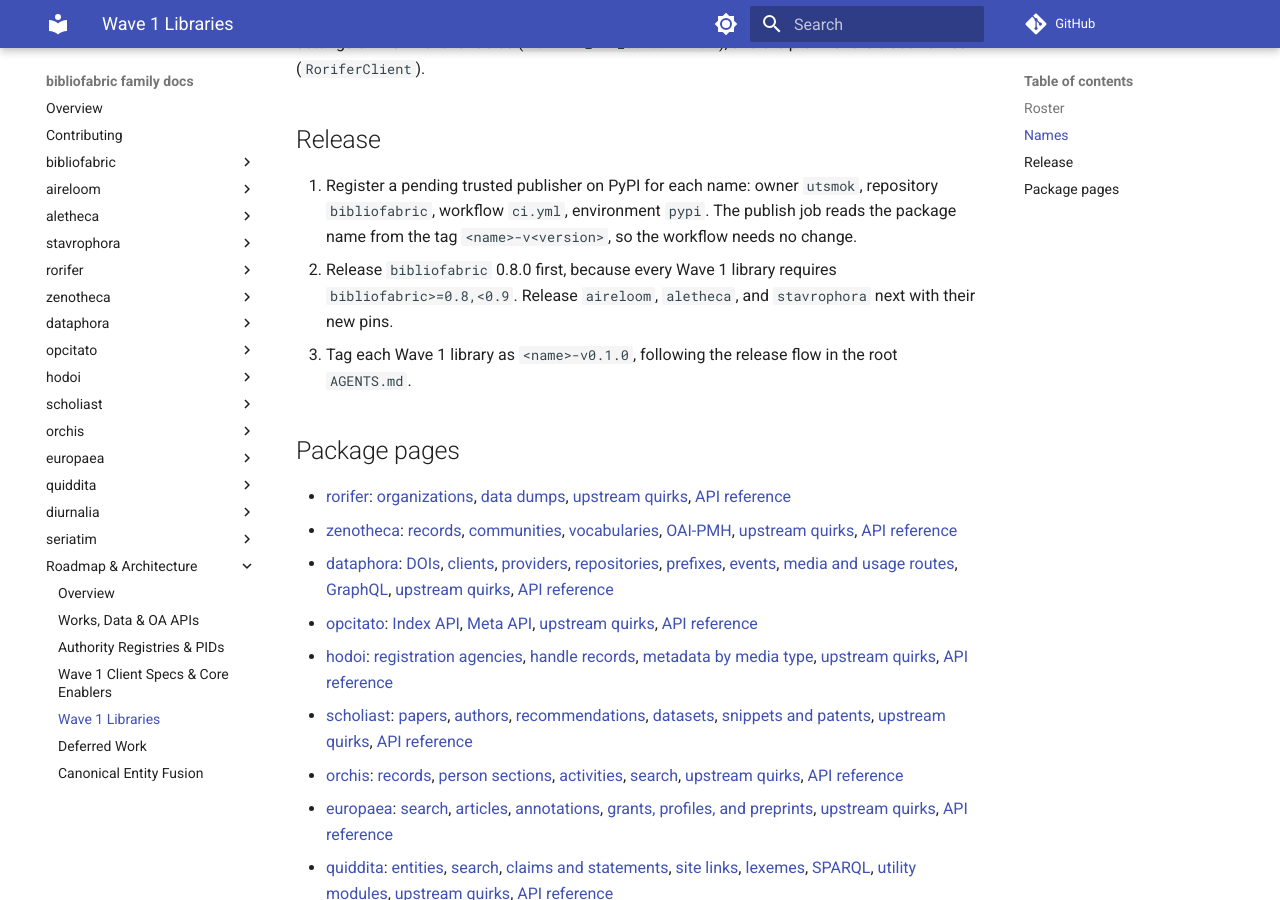
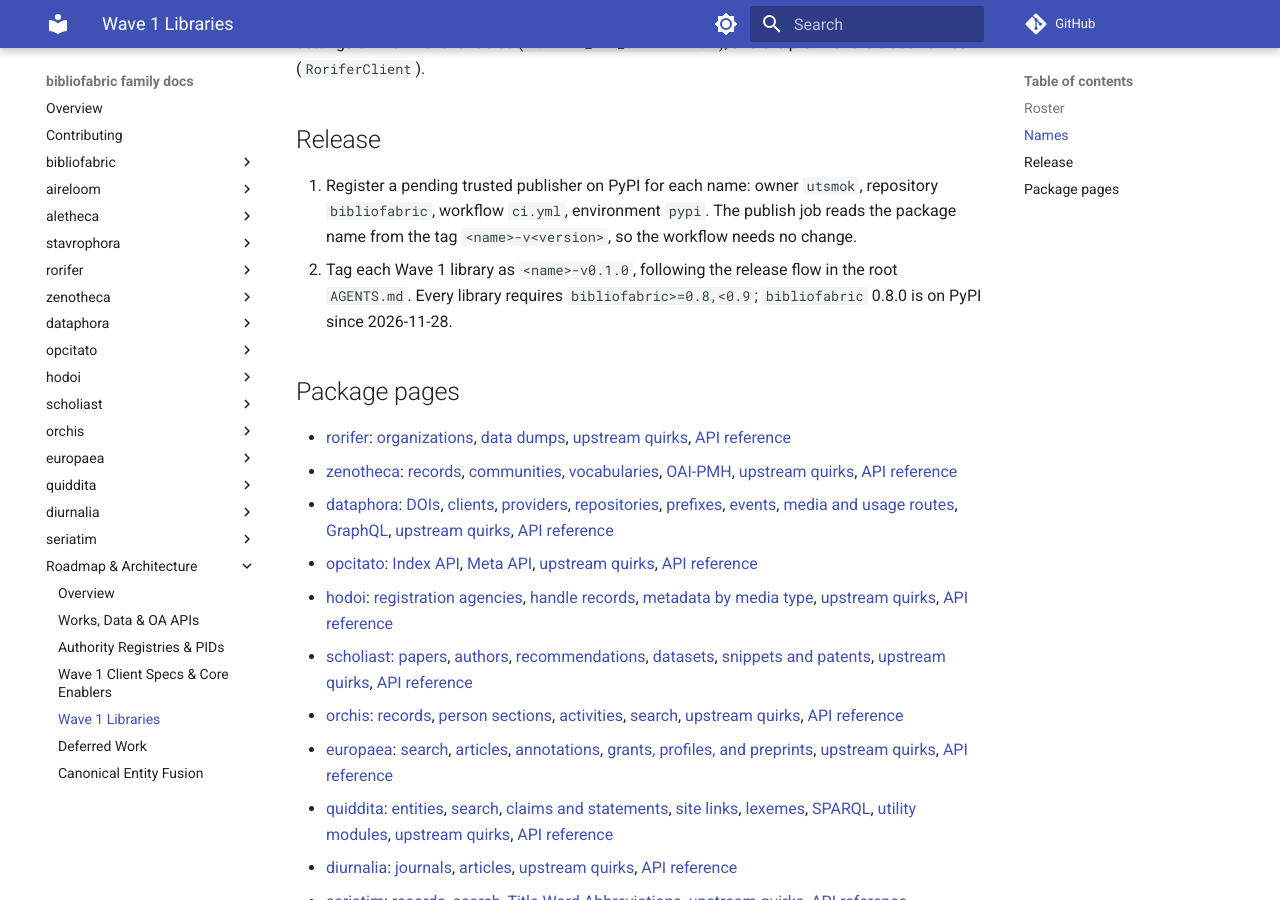
Before and after one commit to utsmok/bibliofabric, an MkDocs documentation site: the page built from docs/roadmap/wave-1-libraries.md, in a window 1280 px wide and 900 px high, scrolled down 2082 px. Built offline with MkDocs 1.6.1 and Material for MkDocs 9.7.7, drawn with Linux system fonts in a browser that asks for light colours; comment, search, counter and statistics services are not loaded.

Commit message:
docs: record the 0.8.0 family release and document zenotheca search pacing

```diff
--- a/docs/roadmap/wave-1-libraries.md
+++ b/docs/roadmap/wave-1-libraries.md
@@ -43,8 +43,7 @@ Each name has three spellings: the distribution and import name (`rorifer`), the
 ## Release
 
 1. Register a pending trusted publisher on PyPI for each name: owner `utsmok`, repository `bibliofabric`, workflow `ci.yml`, environment `pypi`. The publish job reads the package name from the tag `<name>-v<version>`, so the workflow needs no change.
-2. Release `bibliofabric` 0.8.0 first, because every Wave 1 library requires `bibliofabric>=0.8,<0.9`. Release `aireloom`, `aletheca`, and `stavrophora` next with their new pins.
-3. Tag each Wave 1 library as `<name>-v0.1.0`, following the release flow in the root `AGENTS.md`.
+2. Tag each Wave 1 library as `<name>-v0.1.0`, following the release flow in the root `AGENTS.md`. Every library requires `bibliofabric>=0.8,<0.9`; `bibliofabric` 0.8.0 is on PyPI since 2026-11-28.
 
 ## Package pages
 
```
Also changed, not shown: docs/roadmap/deferred.md (+1 -1 lines), docs/zenotheca/reference.md (+4 -0 lines).
